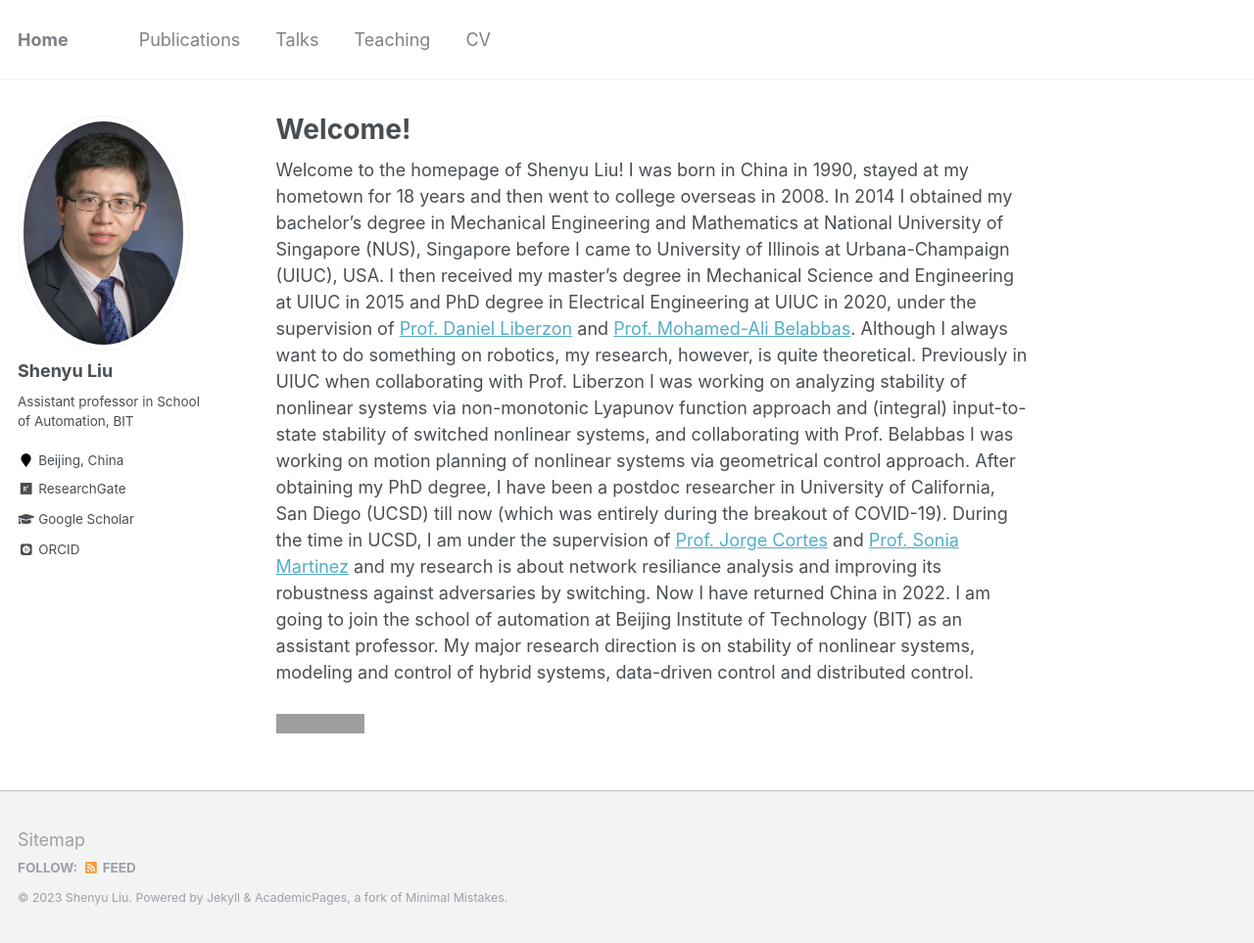
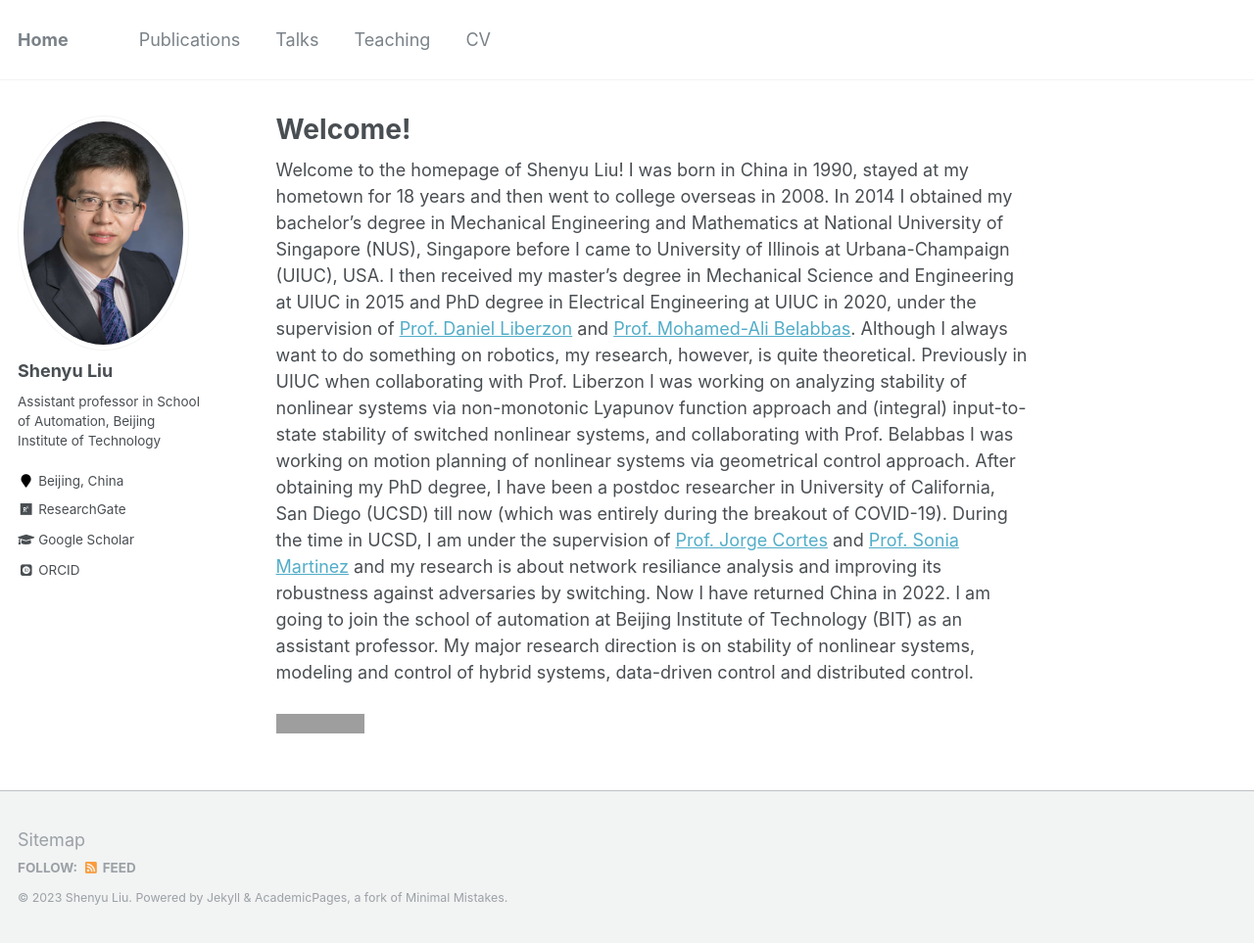
Before and after one commit to Shenyu-Liu/Shenyu-Liu.github.io, a Jekyll site: the page built from _pages/about.md, in a window 1280 px wide and 963 px high. Shown: the whole window at 98% size. Built offline with Jekyll 4.4.1, drawn with Linux system fonts in a browser that asks for light colours; some web fonts are replaced; grey boxes are pictures that could not be loaded.

Commit message:
Update _config.yml

```diff
--- a/_config.yml
+++ b/_config.yml
@@ -82,7 +82,7 @@ analytics:
 author:
   name             : "Shenyu Liu"
   avatar           : "photo-SL.jpg"
-  bio              : "Assistant professor in School of Automation, BIT"
+  bio              : "Assistant professor in School of Automation, Beijing Institute of Technology"
   location         : "Beijing, China"
   employer         :
   pubmed           : #"https://www.ncbi.nlm.nih.gov/pubmed/?term=john+snow"
```
